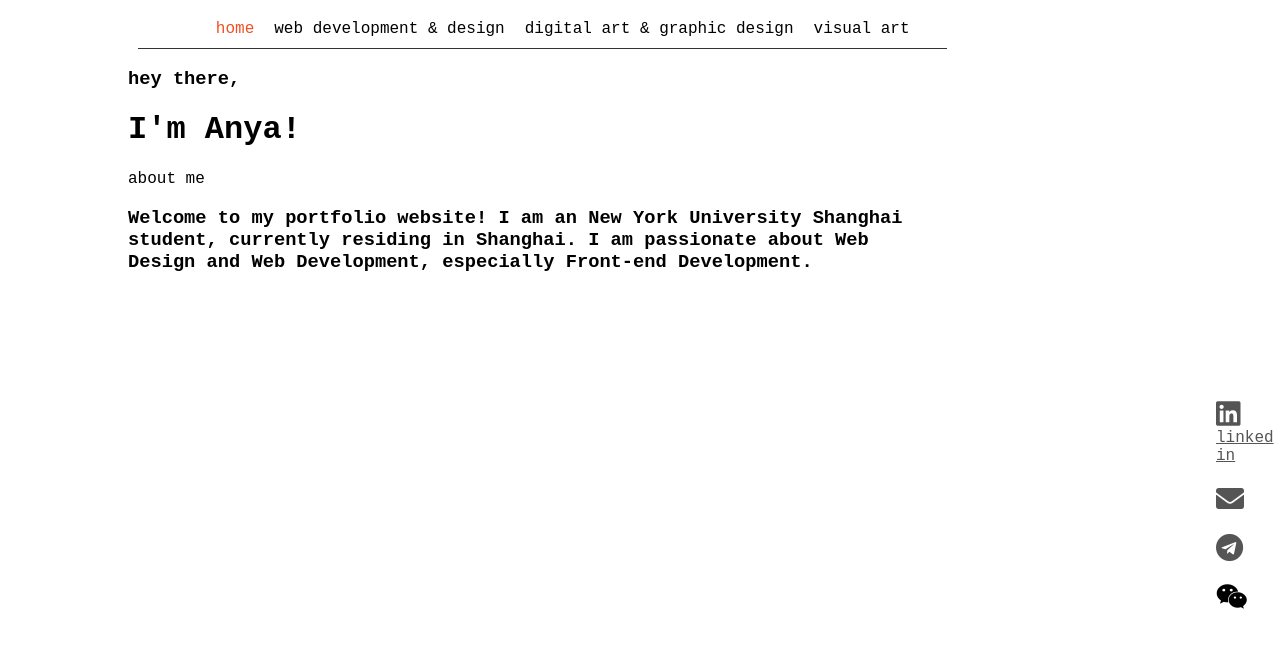
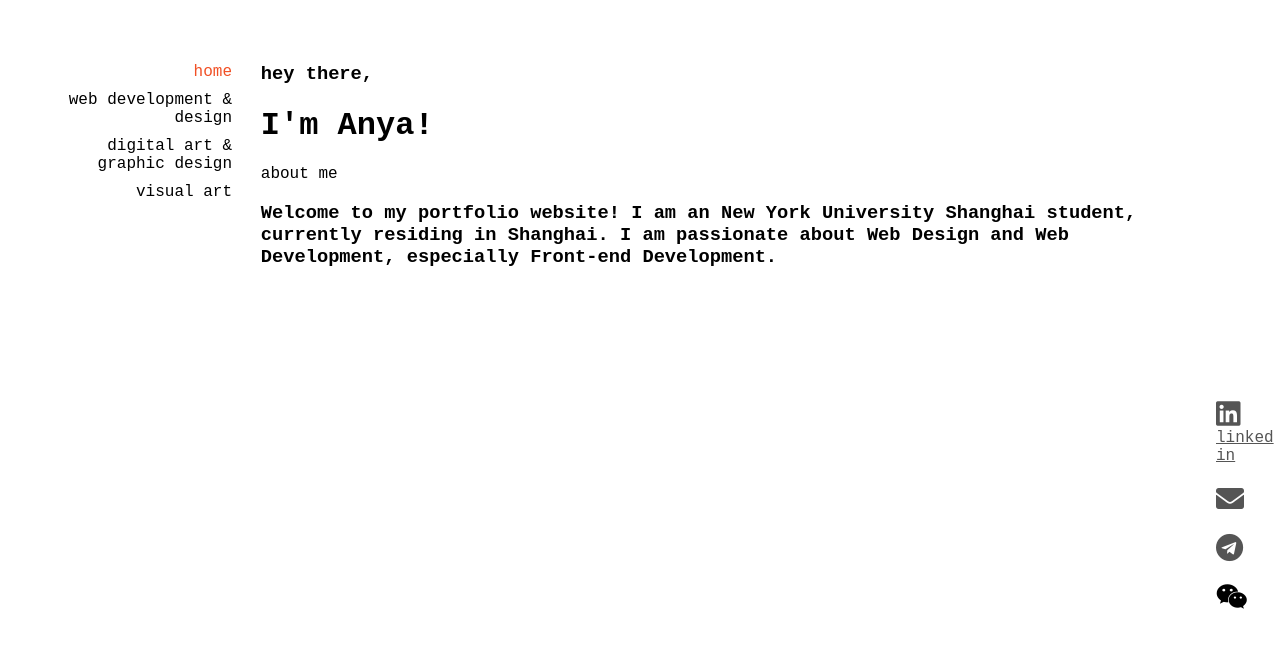
Before and after one commit to zhuanya28/anya-s-portfolio, a React (Create React App) app: page / in a window 1280 px wide. Shown: the top 648 px of the page. Built offline with nearby package versions, Linux system fonts and the light colour scheme.

Commit message:
fixed: sidebar menu

```diff
--- a/src/components/Introduction.jsx
+++ b/src/components/Introduction.jsx
@@ -1,26 +1,21 @@
 import React from "react";
 
 function Introduction(){
-    return (<div className="main">
+    return (<div className="main introduction">
       <div >
-        <div >
           <h3 className="introHey">hey there,</h3>
           <h1 className="introName">I'm Anya!</h1>
-        </div>
       </div>
-        <div >
           <div >
             <p className="segment">about me</p>
           </div>
-          <div >
             <h3 className="">
               Welcome to my portfolio website! I am an New York University Shanghai student, currently residing
               in Shanghai. I am passionate about Web Design and Web Development,
               especially Front-end Development.{" "}
             </h3>
           </div>
-        </div>
-    </div>);
+    );
 }
 
 
--- a/src/components/Menu.jsx
+++ b/src/components/Menu.jsx
@@ -53,8 +53,8 @@ function Menu() {
   };
 
   return (
-    <div className="menuDiv ">
-      <ul className="menuUl main">
+    <div className="menuDiv">
+      <ul className="menuUl">
         <li className="menuLi">
           <a
             onClick={() => handleLinkClick("home")}
--- a/src/index.css
+++ b/src/index.css
@@ -6,11 +6,9 @@
 }
 
 body {
-  margin: 0;
   -webkit-font-smoothing: antialiased;
   -moz-osx-font-smoothing: grayscale;
   font-family: 'Inconsolata', monospace;
-    margin: 0% 10% 10% 10%;
 }
 
 code {
@@ -22,20 +20,20 @@ code {
 /* SIDEBAR */
 
 .menuDiv{
-  height:5%;
+  height:100%;
 }
 .menuUl{
   list-style: none;
-  margin: 1%;
-  display: flex;
-  justify-content: center;
-  border-bottom: 1px solid #333;
+  position: fixed;
+  left: 0;
+  margin-top:0%;
+  width: 15%;
 
 }
 
 .menuLi{
-  margin: 10px;
-  text-align: center;
+  margin-bottom: 10px;
+  text-align: right;
 }
 
 .menuA{
@@ -44,7 +42,6 @@ code {
       color: #333;
       transition: all 0.3s ease;
       cursor: pointer;
-
 
 }
 
@@ -61,12 +58,22 @@ code {
 
 
 /* INTRODUCTION */
-
+.introduction{
+  margin-bottom: 10%;
+    margin-top: 5%;
+    margin-left: 20%;
+    margin-right: 10%;
+}
 .projects{
   margin-bottom: 10%;
+  margin-top: 5%;
+  margin-left: 20%;
+  margin-right: 10%;
   font-family: 'Montserrat', sans-serif;
   font-weight: 400;
   padding-bottom: 5%;
+  width: 70%;
+
 
 }
 
@@ -119,8 +126,3 @@ font-family: 'Inconsolata',
 .contactPageIcon i {
   font-size: 28px;
 }
-
-.main{
-  margin-right:  20%;
-
-}
```
